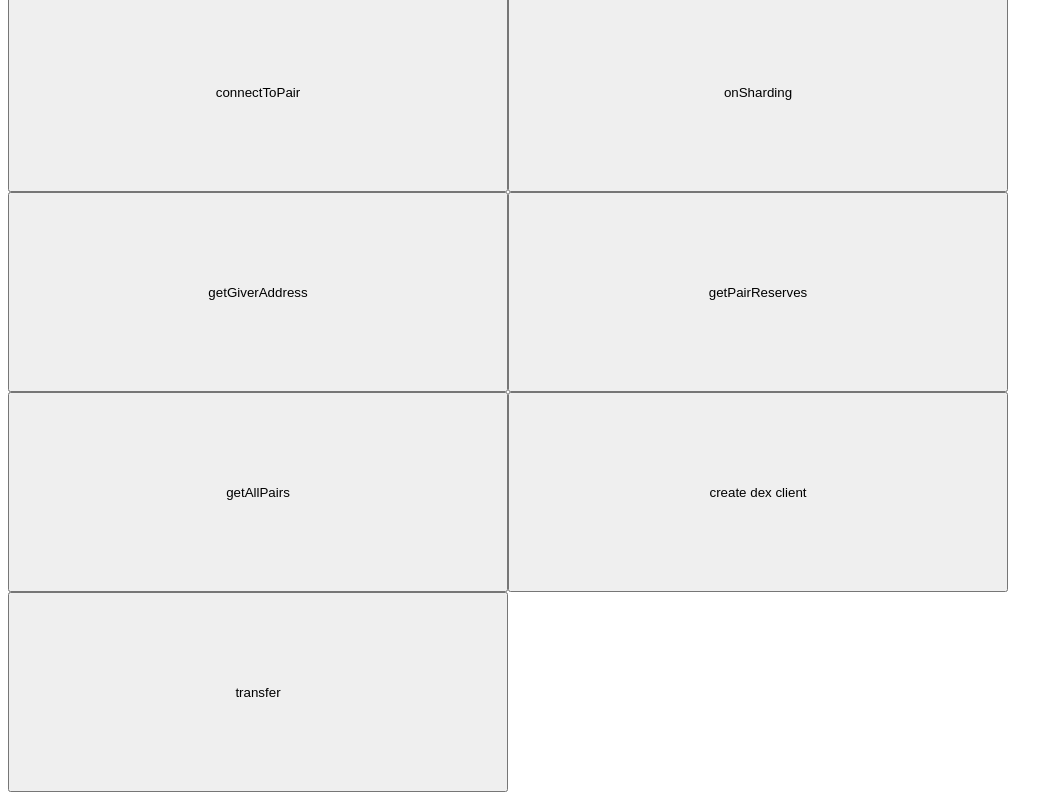
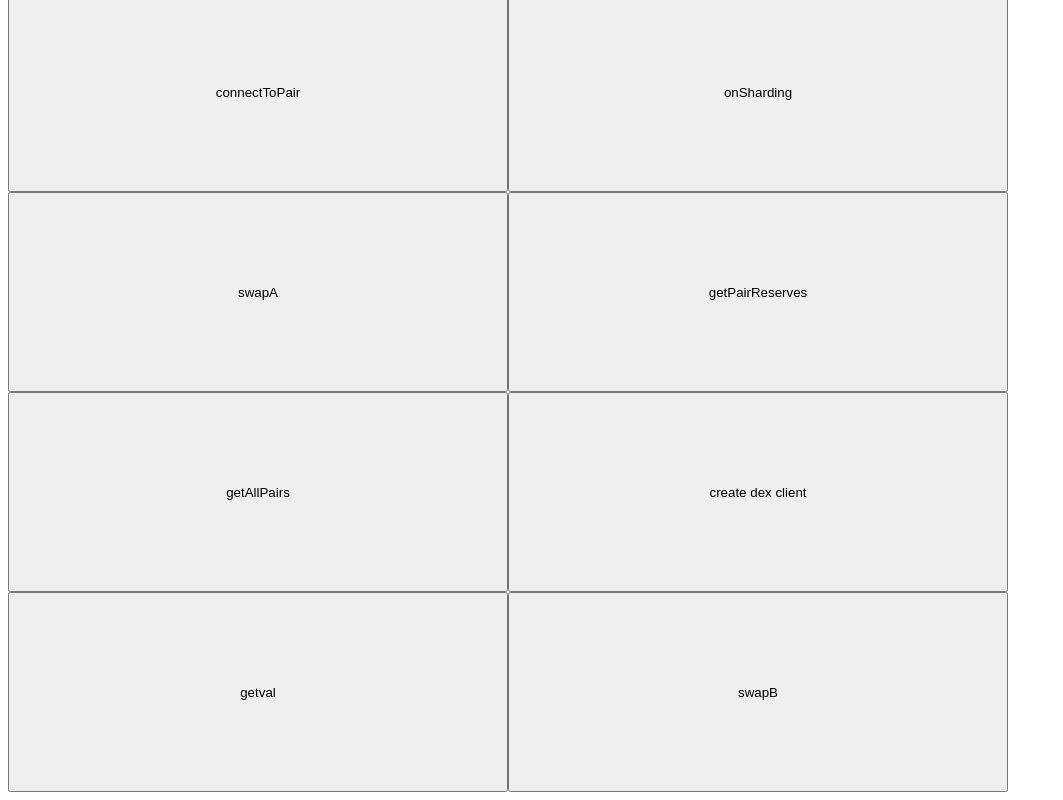
Before and after one commit to Louie787/reactApi, a React app: page / in a window 1280 px wide. Shown: the part 416-1216 px from the top of the page, without its empty margins (0-1063 px from the left). Built offline with nearby package versions, Linux system fonts and the light colour scheme; the HTML template or start-up script is replaced by a standard one; what @tonclient/core would draw is missing.

Commit message:
swap teested

```diff
--- a/App.js
+++ b/App.js
@@ -12,7 +12,7 @@ import BigNumber from "bignumber.js";
 import {HelloContract} from "./HelloContract";
 import { useState } from "react"
 import { checkExtensions, test,getCurrentExtension } from "./extensions/checkExtensions"
-import { transfer,setCreator,connectToPairStep2DeployWallets,getPairReserves,checkPubKey, getAllPairs,getAllDataPreparation,showContractAddress,pairKeys,getDexClientData,x,getRootData,getClientData,createDEXclient,connectToPair,onSharding,getGiverAddress} from "./sdk/run"
+import { swapB, swapA,setCreator,connectToPairStep2DeployWallets,getPairReserves,checkPubKey, getAllPairs,getval,showContractAddress,pairKeys,getDexClientData,x,getRootData,getClientData,createDEXclient,connectToPair,onSharding,getGiverAddress} from "./sdk/run"
 
 // async function checkExtension() {
 //
@@ -169,8 +169,9 @@ function App() {
         let y = onSharding()
     }
     async function clickMe7() {
-        let y = getGiverAddress()
+        let y = swapA()
     }
+
     async function clickMe8() {
         let y = getPairReserves()
     }
@@ -181,9 +182,11 @@ function App() {
         let y = setCreator()
     }
     async function clickMe11() {
-        let y = transfer()
+        let y = getval()
     }
-
+    async function clickMe12() {
+        let y = swapB()
+    }
 
   return (
       <div className="App">
@@ -243,7 +246,7 @@ function App() {
                   "height": "200px",
               }}
               onClick={()=>clickMe7()}>
-              getGiverAddress
+              swapA
           </button>
           <button
               style={{
@@ -276,8 +279,18 @@ function App() {
                   "height": "200px",
               }}
               onClick={()=>clickMe11()}>
-              transfer
+              getval
           </button>
+          <button
+              style={{
+                  "width": "500px",
+                  "height": "200px",
+              }}
+              onClick={()=>clickMe12()}>
+              swapB
+          </button>
+
+
       </div>
   );
 }
--- a/sdk/run.js
+++ b/sdk/run.js
@@ -294,6 +294,18 @@ export async function getAllPairs() {
         return e
     }
 }
+// balanceA {value0: "13238370"}
+// run.js:448 balanceA {value0: "182355966"}
+// run.js:448 balanceA {value0: "366730233240"}
+// run.js:448 balanceA {value0: "500000000000"}
+// run.js:448 balanceA {value0: "0"}
+// run.js:448 balanceA {value0: "26688729349"}value0: "26688729349"__proto__: Object
+// run.js:448 balanceA {value0: "0"}
+// run.js:448 balanceA {value0: "26688729350"}
+// run.js:448 balanceA {value0: "500000000000"}
+// run.js:448 balanceA {value0: "0"}
+// run.js:448 balanceA {value0: "0"}
+
 export async function swapA(pairAddr, qtyA) {
     let curExt = {};
     await checkExtensions().then(async res => curExt = await getCurrentExtension(res))
@@ -329,7 +341,7 @@ export async function swapB(pairAddr, qtyB) {
     try {
         let resp = {};
         const clientContract = await contract(DEXclientContract.abi, getClientAddressFromRoot.dexclient);
-        const processSwapA = await callMethod("processSwapB", {pairAddr:pairAddr, qtyA:qtyB}, clientContract).then(res => {
+        const processSwapA = await callMethod("processSwapB", {pairAddr:pairAddr, qtyB:qtyB}, clientContract).then(res => {
             resp = res;
             console.log("res",res)
         }).catch(e=>console.log(e));
@@ -425,6 +437,16 @@ console.log("balanceA",balanceA,"balanceB",balanceB)
         return e
     }
 }
+
+
+
+export async function getval() {
+    let wallets = ["0:7e0457591e59add970bfa95c87d8b1d6c13e0677411c93c057a1706184e9b6ab","0:7823d7b9083c54a9176509b294386f020106dc6e53e77970d6726d7da97bc857"]
+
+    wallets.map(item=>console.log(getWalletBalance(item)))
+}
+
+
 export async function getWalletBalance(walletAddress) {
     let curExt = {};
     await checkExtensions().then(async res => curExt = await getCurrentExtension(res))
@@ -433,10 +455,7 @@ export async function getWalletBalance(walletAddress) {
         const wallet = await contract(TONTokenWalletContract.abi, walletAddress);
         let balance = await runMethod("balance", {_answer_id:0}, wallet).catch(e=>console.log(e))
 
-
-        console.log("balanceA",balance)
-
-
+        console.log("balance",balance)
         return balance
     } catch (e) {
         console.log("catch E", e);
```
